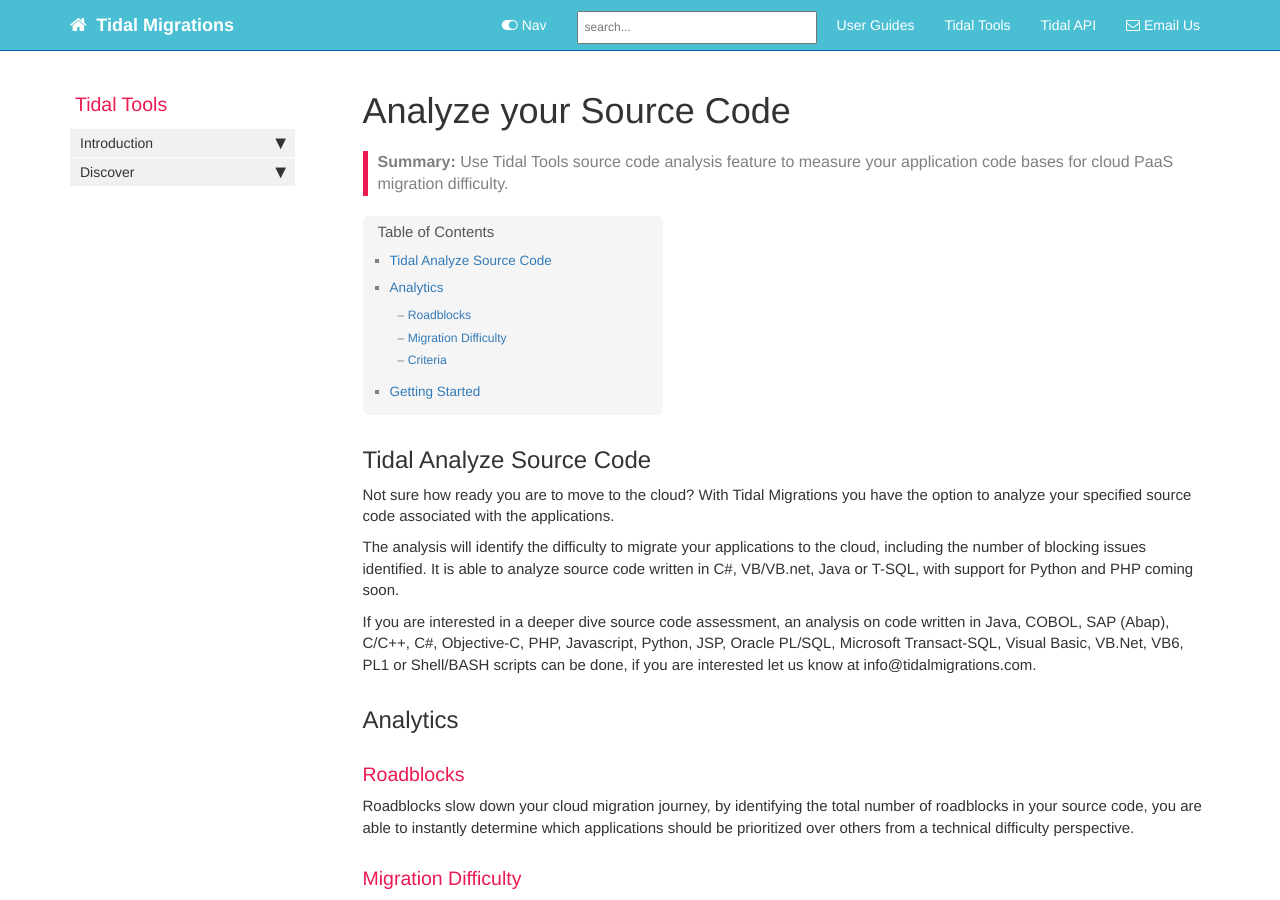
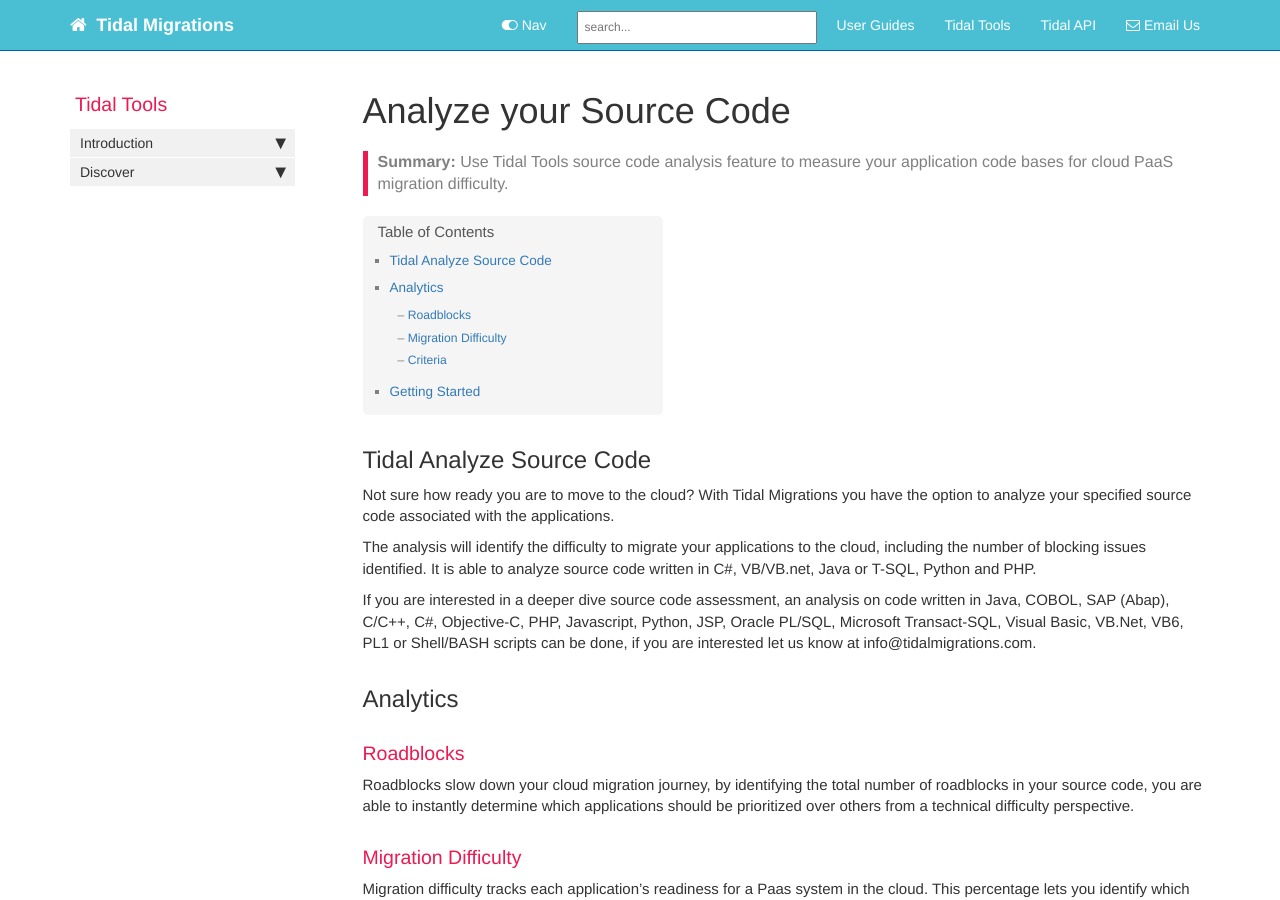
Before and after one commit to tidalmigrations/tidalmigrations.github.io, a Jekyll site: the page built from pages/tidal tools/sourcecode.md, in a window 1280 px wide and 900 px high. Built offline with Jekyll 4.4.1, drawn with Linux system fonts in a browser that asks for light colours; nearby versions of some CDN libraries; comment, search, counter and statistics services are not loaded.

Commit message:
Update guide to include newly supported languages for source code analysis

```diff
--- a/pages/tidal tools/sourcecode.md
+++ b/pages/tidal tools/sourcecode.md
@@ -12,7 +12,7 @@ folder: tidaltools
 Not sure how ready you are to move to the cloud? With Tidal Migrations you have
 the option to analyze your specified source code associated with the applications.
 
-The analysis will identify the difficulty to migrate your applications to the cloud, including the number of blocking issues identified. It is able to analyze source code written in C#, VB/VB.net, Java or T-SQL, with support for Python and PHP coming soon.
+The analysis will identify the difficulty to migrate your applications to the cloud, including the number of blocking issues identified. It is able to analyze source code written in C#, VB/VB.net, Java or T-SQL, Python and PHP.
 
 If you are interested in a deeper dive source code assessment, an analysis on code written in Java, COBOL, SAP (Abap), C/C++, C#, Objective-C, PHP, Javascript, Python, JSP, Oracle PL/SQL, Microsoft Transact-SQL, Visual Basic, VB.Net, VB6, PL1 or Shell/BASH scripts can be done, if you are interested let us know at info@tidalmigrations.com.
 
```
